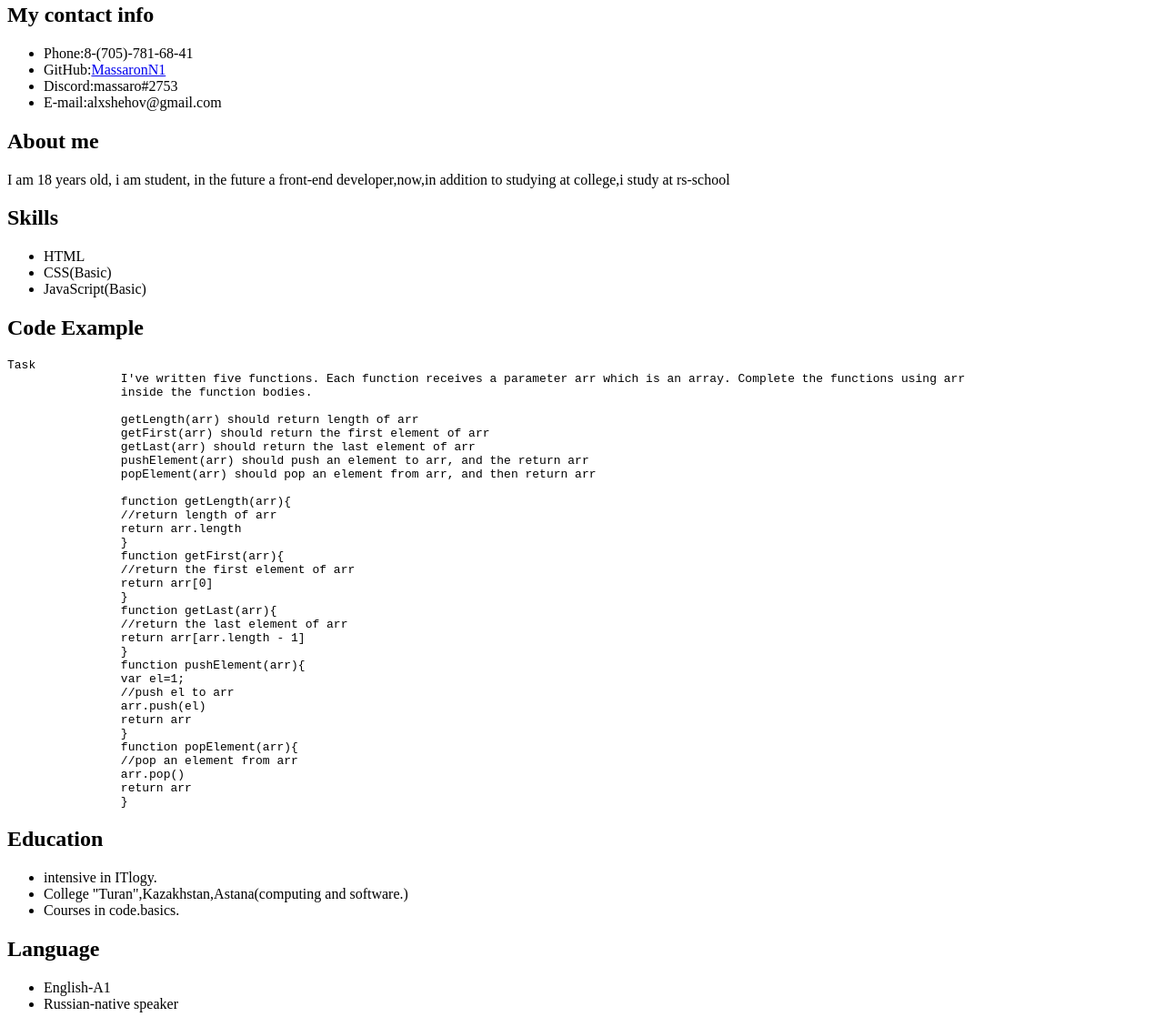
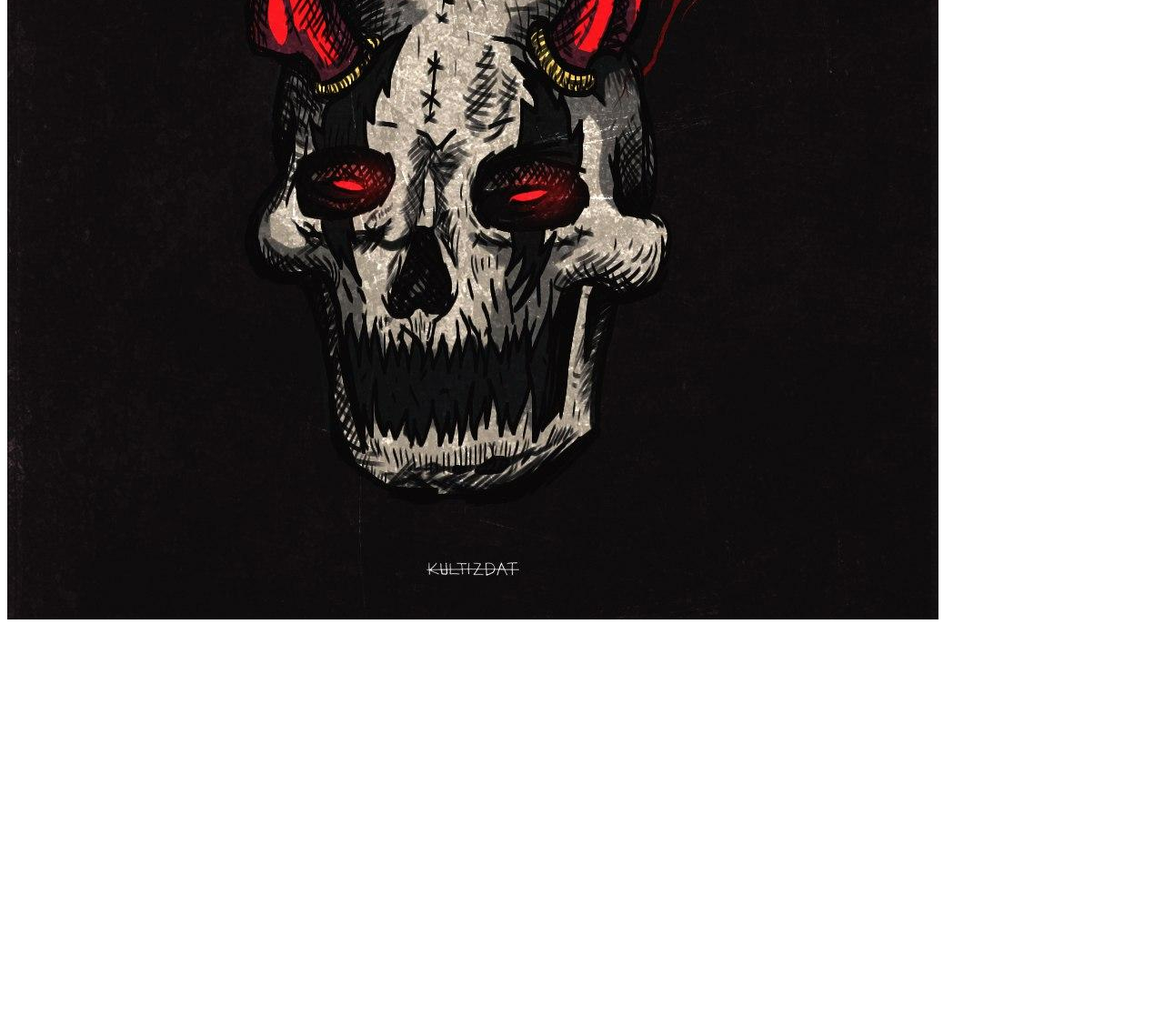
Before and after one commit to MassaronN1/rsschool-cv, a plain HTML site: page index.html in a window 1280 px wide. Shown: the part 351-1480 px from the top of the page at 91% size. After the commit the page ends 1044 px from the top, so only its background shows below. Drawn offline with Linux system fonts and the light colour scheme.

Commit message:
docs: change text

```diff
--- a/index.html
+++ b/index.html
@@ -4,71 +4,9 @@
 	<meta charset="UTF-8">
 	<meta http-equiv="X-UA-Compatible" content="IE=edge">
 	<meta name="viewport" content="width=device-width, initial-scale=1.0">
-		<link rel="stylesheet" href="/style.css">
 	<title>Document</title>
 </head>
 <body>
-		<h1>Alexander Shekhovets</h1>
-		<img src="4erep.jpg" width="250px" alt="photo">
-		<h2>My contact info</h2>
-		<ul>
-			<li>Phone:8-(705)-781-68-41</li>
-			<li>GitHub:<a href="https://github.com/MassaronN1">MassaronN1</a></li>
-			<li>Discord:massaro#2753</li>
-				<li>E-mail:alxshehov@gmail.com</li>
-		</ul>
-		<h2>About me</h2>
-		<p>I am 18 years old, i am student, in the future a front-end developer,now,in addition to studying at college,i study at rs-school</p>
-		<h2>Skills</h2>
-		<ul>
-			<li>HTML</li>
-			<li>CSS(Basic)</li>
-			<li>JavaScript(Basic)</li>
-		</ul>
-		<h2>Code Example</h2>
-		<pre>Task
-		I've written five functions. Each function receives a parameter arr which is an array. Complete the functions using arr
-		inside the function bodies.
-
-		getLength(arr) should return length of arr
-		getFirst(arr) should return the first element of arr
-		getLast(arr) should return the last element of arr
-		pushElement(arr) should push an element to arr, and the return arr
-		popElement(arr) should pop an element from arr, and then return arr
-
-		function getLength(arr){
-		//return length of arr
-		return arr.length
-		}
-		function getFirst(arr){
-		//return the first element of arr
-		return arr[0]
-		}
-		function getLast(arr){
-		//return the last element of arr
-		return arr[arr.length - 1]
-		}
-		function pushElement(arr){
-		var el=1;
-		//push el to arr
-		arr.push(el)
-		return arr
-		}
-		function popElement(arr){
-		//pop an element from arr
-		arr.pop()
-		return arr
-		}</pre>
-		<h2>Education</h2>
-		<ul>
-			<li>intensive in ITlogy.</li>
-			<li>College "Turan",Kazakhstan,Astana(computing and software.)</li>
-			<li>Courses in code.basics.</li>
-		</ul>
-		<h2>Language</h2>
-		<ul>
-			<li>English-A1</li>
-			<li>Russian-native speaker</li>
-		</ul>
+	<img src="4erep.jpg" alt="avatar">
 </body>
 </html>
```
Lines whose indentation alone changed are shown as unchanged.
